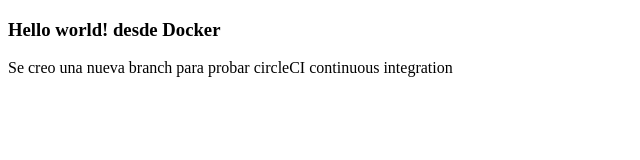
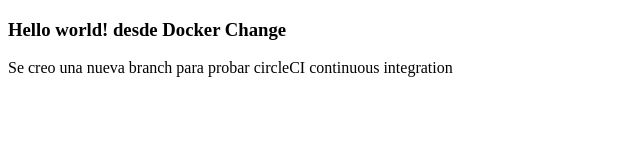
Before and after one commit to johnserrano15/DevOps, a website: page public/index.html in a window 1280 px wide. Shown: the full height of the page, 0-640 px from the left. Drawn offline with Linux system fonts and the light colour scheme.

Commit message:
change html

```diff
--- a/public/index.html
+++ b/public/index.html
@@ -5,7 +5,7 @@
   <title>DevOps</title>
 </head>
 <body>
-  <h3>Hello world! desde Docker</h3>
+  <h3>Hello world! desde Docker Change</h3>
   <p>Se creo una nueva branch para probar circleCI continuous integration</p>
 </body>
 </html>
```
